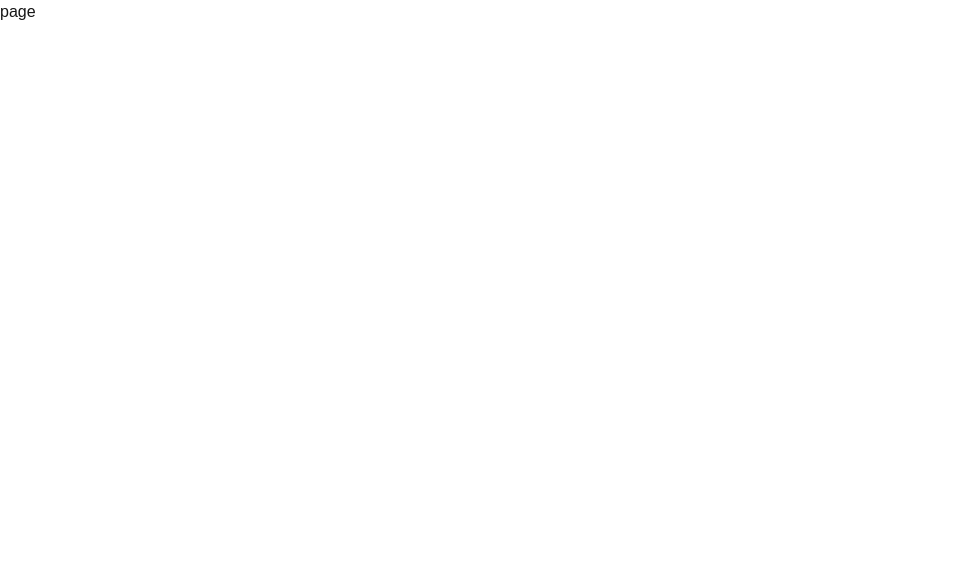
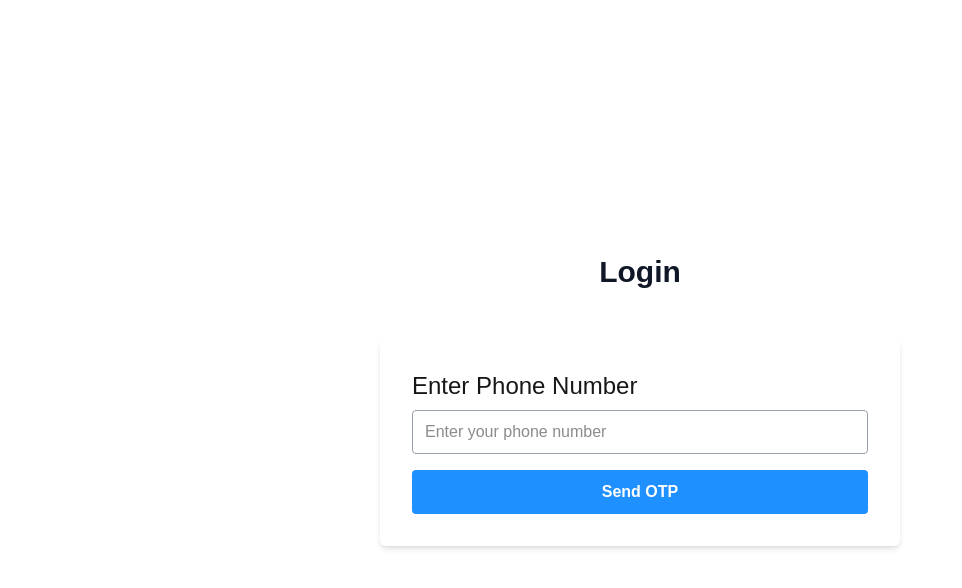
Before and after one commit to dkcvivek/floor_tag-production-vendor_manager-frontend, a Next.js app: page /login in a window 1280 px wide. Shown: the top 588 px of the page, without its empty margins (0-962 px from the left). Built offline with nearby package versions, Linux system fonts and the light colour scheme.

Commit message:
Created Login Page and implemented validations

```diff
--- /dev/null
+++ b/app/(app)/create-checker/page.tsx
@@ -0,0 +1,9 @@
+import React from 'react'
+
+function CreateChecker() {
+  return (
+    <div></div>
+  )
+}
+
+export default CreateChecker
--- a/app/(app)/layout.tsx
+++ b/app/(app)/layout.tsx
@@ -1,8 +1,10 @@
+import Navbar from "@/app/components/Navbar";
 
-function layout() {
+function layout({children}: {children: React.ReactNode}) {
   return (
     <div className='flex flex-col min-h-screen'>
-
+      <Navbar />
+      {children}
     </div>
   )
 }
--- a/app/(app)/page.tsx
+++ /dev/null
@@ -1,5 +0,0 @@
-export default function page() {
-  return (
-    <div>page working live</div>
-  )
-}
--- a/app/(auth)/login/page.tsx
+++ b/app/(auth)/login/page.tsx
@@ -1,7 +1,118 @@
-const LoginPage = ()=> {
+"use client";
+
+import React, { useEffect, useState } from "react";
+import { useRouter } from "next/navigation";
+import axios from "axios";
+import useDebounce from "@/app/hooks/useDebounce";
+
+type Errors = {
+  email?: string;
+  password?: string;
+};
+
+const handleSubmit = (e: any) => {
+  e.preventDefault();
+};
+
+export default function LoginPage() {
+  const [phone, setPhone] = useState("");
+  const [otp, setOtp] = useState("");
+  const [otpSent, setOtpSent] = useState(false);
+
+  const handleSendOtp = () => {
+    if (phone.length === 10) {
+      setOtpSent(true);
+    }
+  };
+
+  const handleEditPhone = () => {
+    setOtpSent(false);
+    setOtp("");
+  };
+
+  const handleSubmit = () => {
+
+  };
+
+  // const debouncedValue = useDebounce(formData, 300);
+
+  // useEffect(() => {
+  //   console.log("Updated FormData", formData);
+  // }, [formData]);
+
   return (
-    <div>page</div>
-  )
+    <>
+      <div className="min-h-screen flex flex-col items-center justify-center px-3">
+        <div className="text-center mb-12">
+          <h1 className="text-3xl font-semibold text-gray-900">Login</h1>
+        </div>
+
+        <div className="w-full max-w-85 md:max-w-130 bg-white shadow-md rounded-md p-4 md:p-8">
+          <label className="block text-2xl font-medium mb-2 text-left">
+            Enter Phone Number
+          </label>
+
+          <div className="relative">
+            <input
+              type="tel"
+              placeholder="Enter your phone number"
+              maxLength={10}
+              value={phone}
+              disabled={otpSent}
+              onChange={(e) => setPhone(e.target.value.replace(/\D/g, ""))}
+              className={`w-full h-11 rounded px-3 pr-10 border border-gray-400 focus:border-blue-300 ${
+                otpSent ? "bg-gray-200" : "bg-white"
+              }`}
+            />
+
+            {otpSent && (
+              <button
+                onClick={handleEditPhone}
+                className="absolute right-2 top-1/2 -translate-y-1/2 h-8 w-8 rounded-full bg-red-500 text-white flex items-center justify-center"
+              >
+                ✕
+              </button>
+            )}
+          </div>
+
+          {!otpSent && (
+            <button
+              onClick={handleSendOtp}
+              className="mt-4 w-full h-11 rounded bg-[#1e90ff] text-white font-semibold"
+            >
+              Send OTP
+            </button>
+          )}
+
+          {otpSent && (
+            <>
+              <label className="block text-base font-medium mt-4 mb-2">
+                Enter OTP
+              </label>
+
+              <input
+                type="number"
+                value={otp}
+                onChange={(e) => setOtp(e.target.value)}
+                className="w-full h-11 rounded px-3 border border-gray-400 bg-white"
+              />
+
+              <div className="flex gap-3 mt-4">
+                <button className="flex-1 h-11 rounded bg-teal-500 text-white">
+                  Resend OTP
+                </button>
+
+                <button
+                  className="flex-1 h-11 rounded bg-[#1e90ff] text-white font-semibold"
+                  onClick={handleSubmit}
+                >
+                  Submit
+                </button>
+              </div>
+            </>
+          )}
+        </div>
+      </div>
+    </>
+  );
 }
-
-export default LoginPage;
--- /dev/null
+++ b/app/(dashboard)/layout.tsx
@@ -0,0 +1,13 @@
+import React from "react";
+import Navbar from "../components/Navbar";
+
+function DashboardLayout({ children }: { children: React.ReactNode }) {
+  return (
+    <div className="flex flex-col min-h-screen">
+      <Navbar />
+      {children}
+    </div>
+  );
+}
+
+export default DashboardLayout;
--- /dev/null
+++ b/app/(dashboard)/page.tsx
@@ -0,0 +1,9 @@
+import React from 'react'
+
+function HomePage() {
+  return (
+    <div>HomePage</div>
+  )
+}
+
+export default HomePage
--- /dev/null
+++ b/app/components/Navbar.jsx
@@ -0,0 +1,26 @@
+import Image from "next/image";
+
+const Navbar = () => {
+  return (
+    <header className="h-16 md:h-28 flex items-center px-3 md:px-10 relative">
+        <Image
+          src="/logo.svg"
+          alt="Logo"
+          width={100}
+          height={70}
+          className="object-contain"
+        />
+
+        <div className="absolute left-1/2 -translate-x-1/2 md:static md:translate-x-0 md:mx-auto">
+          <Image src="/signal.svg" alt="Signal" width={40} height={40} />
+        </div>
+
+        <div className="ml-auto flex flex-col items-end leading-tight">
+          <span className="text-sm md:text-base text-black font-semibold">नाम: Shivam</span>
+          <span className="text-sm md:text-base text-black font-semibold">पढ़: Checker</span>
+        </div>
+      </header>
+  )
+}
+
+export default Navbar;
--- /dev/null
+++ b/app/hooks/useDebounce.ts
@@ -0,0 +1,15 @@
+import React, { useEffect, useState } from "react";
+import { LoginFormData } from "../types/types";
+
+const useDebounce = (value: LoginFormData, delay: number) => {
+  const [debouncedValue, setDebouncedValue] = useState(value);
+  useEffect(() => {
+    const timer = setTimeout(() => {
+      setDebouncedValue(value);
+    }, delay);
+    return () => clearTimeout(timer);
+  }, [value, delay]);
+  return debouncedValue;
+};
+
+export default useDebounce;
--- a/app/page.tsx
+++ /dev/null
@@ -1,9 +0,0 @@
-import React from 'react'
-
-function page() {
-  return (
-    <div>page working live, but not showing.</div>
-  )
-}
-
-export default page
--- /dev/null
+++ b/app/types/types.ts
@@ -0,0 +1,7 @@
+export type FormEvent = React.FormEvent<HTMLFormElement>;
+export type ChangeHandlerEvent = React.ChangeEventHandler<HTMLFormElement>;
+
+export type LoginFormData = {
+    "username": string,
+    "password": string
+};
--- a/package.json
+++ b/package.json
@@ -9,6 +9,8 @@
     "lint": "eslint"
   },
   "dependencies": {
+    "axios": "^1.13.2",
+    "lucide-react": "^0.562.0",
     "next": "16.1.3",
     "react": "19.2.3",
     "react-dom": "19.2.3"
```
Also changed, not shown: 2 other files (tests, documents, lock files or other folders).
